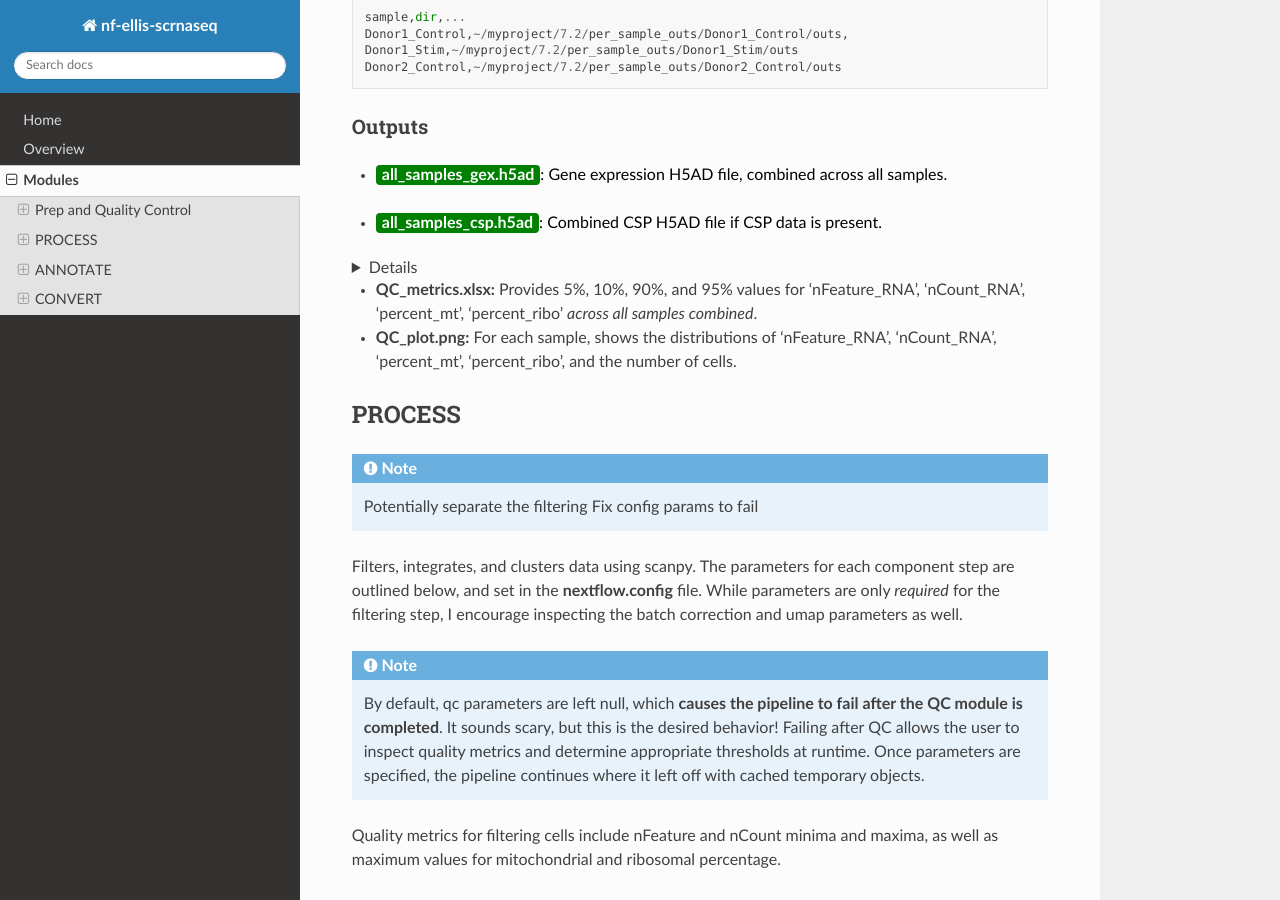
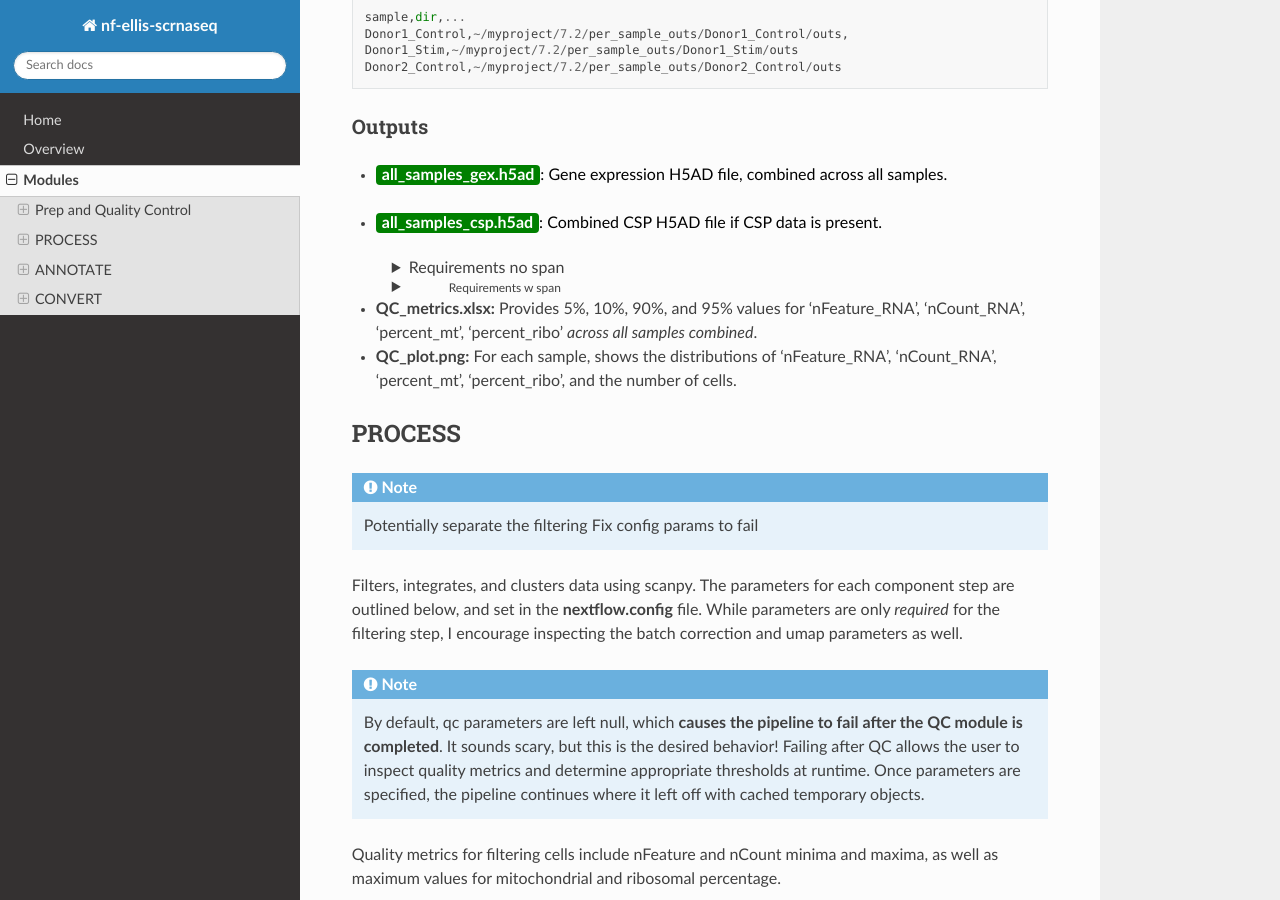
Before and after one commit to oliviaellis65/docs, a Sphinx documentation site: the page built from docs/source/modules.rst, in a window 1280 px wide and 900 px high, scrolled down 1081 px. Built offline with Sphinx 7.4.7 and the Read the Docs theme 3.1.0, drawn with Linux system fonts in a browser that asks for light colours.

Commit message:
Update modules.rst

```diff
--- a/docs/source/modules.rst
+++ b/docs/source/modules.rst
@@ -75,11 +75,15 @@
    <ul><li><span style="background-color: green; color: white; font-weight:bold; padding: 2px 6px; border-radius: 4px;">all_samples_gex.h5ad</span><span style="display:inline; color: black;">: Gene expression H5AD file, combined across all samples.</span></li></ul>
    <ul><li><span style="background-color: green; color: white; font-weight:bold; padding: 2px 6px; border-radius: 4px;">all_samples_csp.h5ad</span><span style="display:inline; color: black;">: Combined CSP H5AD file if CSP data is present.</span></li></ul>
 
-
-      <details>
-         <span style="font-size: 12px; margin-left: 40px;"><summary>Requirements</summary></span>
+      <details style="margin-left: 40px;">
+         <summary>Requirements no span</summary>
           all_samples_gex.h5ad contains metadata for QC metrics, including: 'nFeature_RNA', 'nCount_RNA', 'percent_mt', 'percent_ribo', 'percent_rbc', 'log1p_n_genes_by_counts', 'log1p_total_counts', 'pct_counts_in_top_50_genes', 'pct_counts_in_top_100_genes', 'pct_counts_in_top_200_genes', 'pct_counts_in_top_500_genes', 'total_counts_mt', 'log1p_total_counts_mt',  'total_counts_ribo', 'log1p_total_counts_ribo',  'total_counts_hb', 'log1p_total_counts_hb'
       </details>
+
+   <details style="margin-left: 40px;">
+            <summary><span style="font-size: 12px; margin-left: 40px;">Requirements w span</span></summary>
+             all_samples_gex.h5ad contains metadata for QC metrics, including: 'nFeature_RNA', 'nCount_RNA', 'percent_mt', 'percent_ribo', 'percent_rbc', 'log1p_n_genes_by_counts', 'log1p_total_counts', 'pct_counts_in_top_50_genes', 'pct_counts_in_top_100_genes', 'pct_counts_in_top_200_genes', 'pct_counts_in_top_500_genes', 'total_counts_mt', 'log1p_total_counts_mt',  'total_counts_ribo', 'log1p_total_counts_ribo',  'total_counts_hb', 'log1p_total_counts_hb'
+   </details>
 
 .. fake comment
 - **QC_metrics.xlsx:** Provides 5%, 10%, 90%, and 95% values for 'nFeature_RNA', 'nCount_RNA', 'percent_mt', 'percent_ribo' *across all samples combined*.
```
Also changed, not shown: other parts of docs/source/modules.rst (+5 -2 lines).
